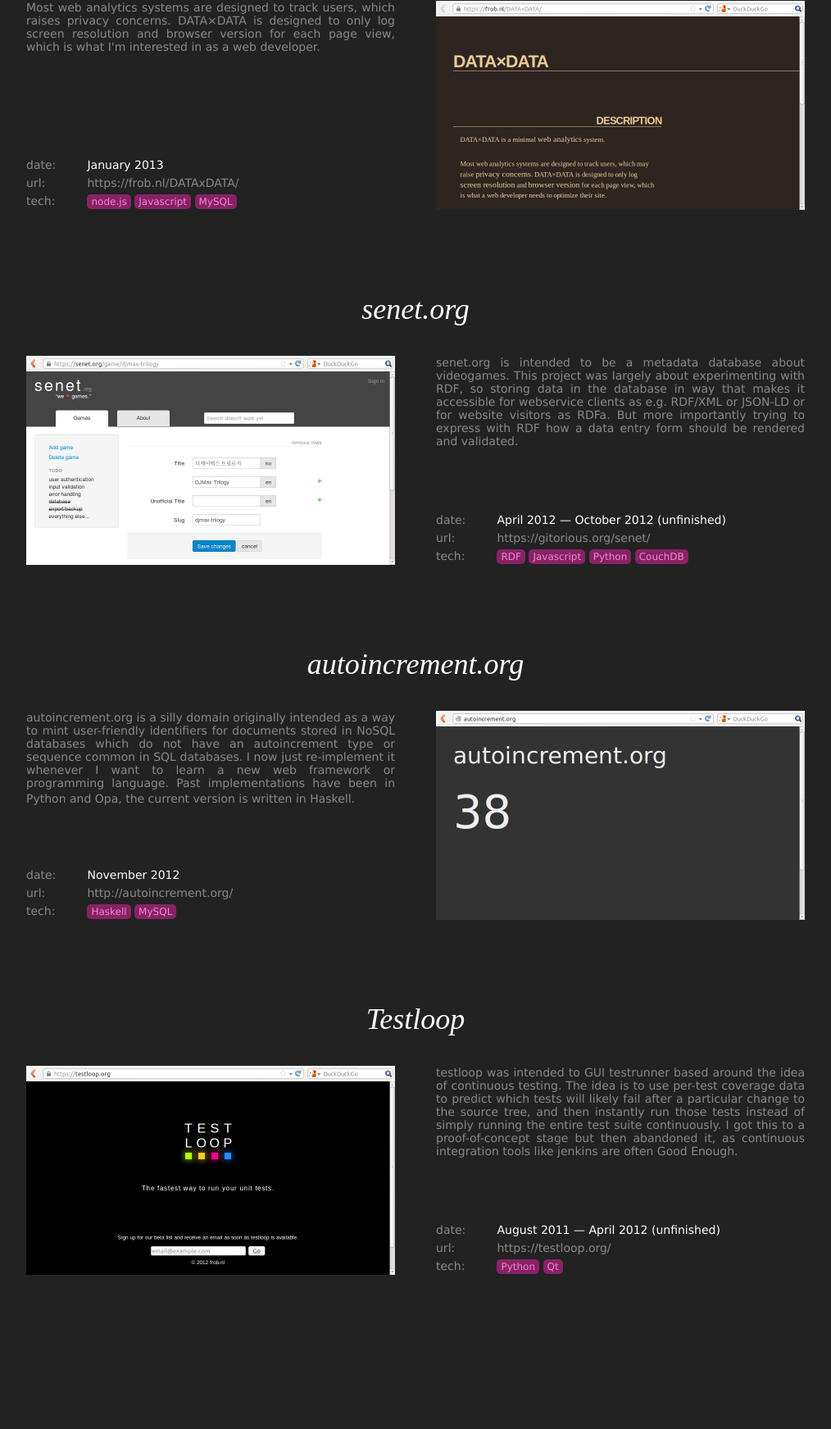
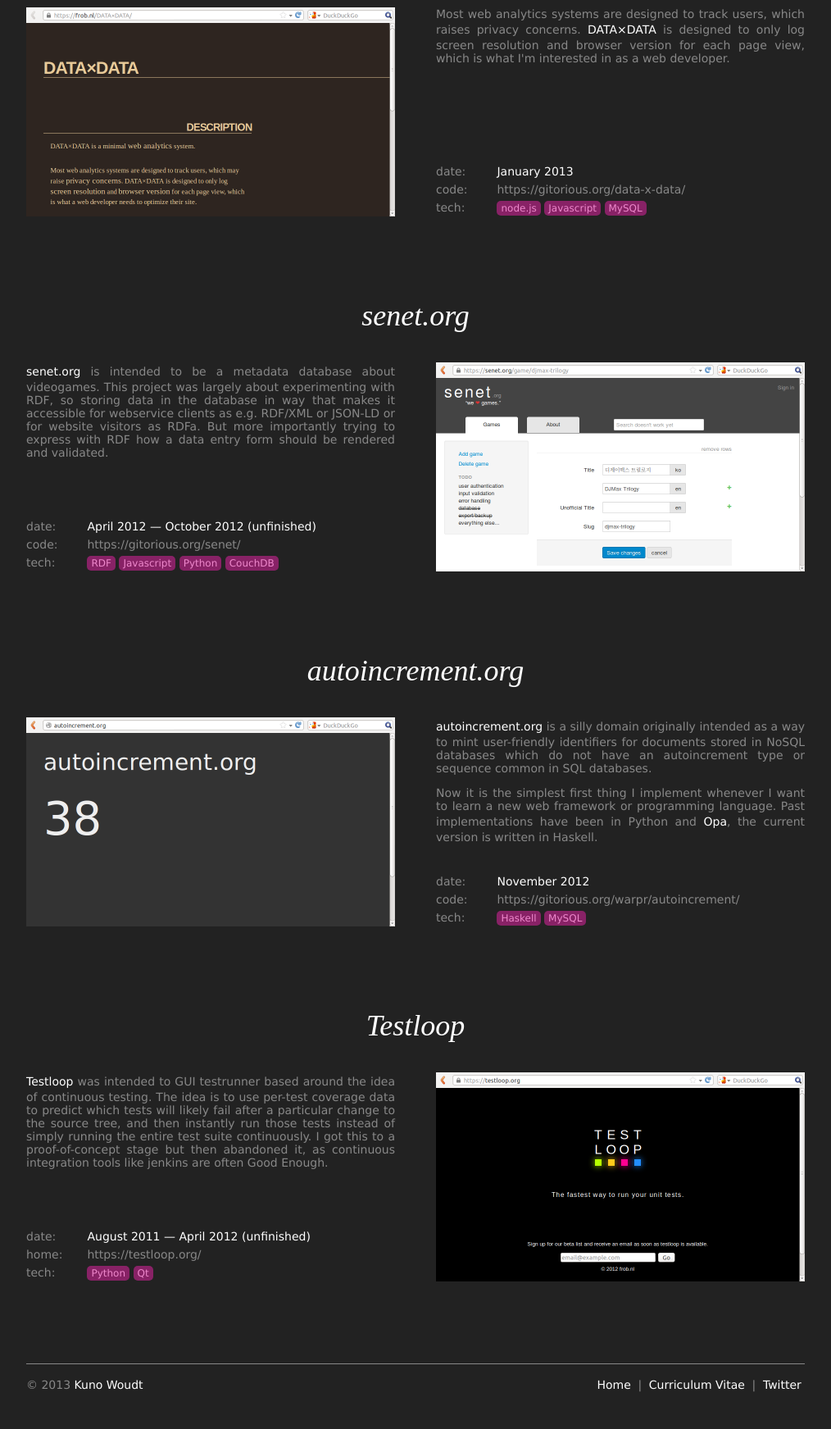
Before and after one commit to warpr/warpr.github.io, a PHP site: page /portfolio/index.html in a window 1280 px wide. Shown: the part 2320-4063 px from the top of the page at 82% size, without its empty margins (18-1032 px from the left). Before the commit the page ends 3875 px from the top, so only its background shows below. Run offline with PHP 8.4, Linux system fonts and the light colour scheme; style sheets or scripts are compiled from the project's sources.

Commit message:
Portfolio layout improvements.

```diff
--- a/portfolio/index.html
+++ b/portfolio/index.html
@@ -1,7 +1,7 @@
 <!DOCTYPE html>
 <html>
   <head>
-    <title>Kuno Woudt, portfolio</title>
+    <title>Kuno Woudt, Portfolio</title>
     <meta charset="utf-8" />
     <link type="text/css" rel="stylesheet" href="bjqs/bjqs.css" />
     <link type="text/css" rel="stylesheet" href="portfolio.css" />
@@ -66,8 +66,8 @@
 
     <div class="content">
 
+      <header>
         <h1>Portfolio</h1>
-
         <p>
           I am a web developer based in Rotterdam.
         </p>
@@ -76,8 +76,9 @@
           and <a href="#side">side projects</a> I have worked on in the past few years.
         </p>
         <p class="sign">
-        &#x301C; <a href="https://frob.nl/cv/">Kuno Woudt</a>
+          &#x301C; <a href="https://frob.nl/cv/">Kuno Woudt</a>.
         </p>
+      </header>
 
       <a id="work"></a>
       <section class="musicbrainz">
@@ -95,23 +96,30 @@
 
         <div class="details">
           <div class="description">
-            MusicBrainz is a community-maintained open source
-            encyclopedia of music information.  As a contractor on
-            MusicBrainz I've mostly worked on the musicbrainz.org server
-            software, which is written in perl using the Catalyst
-            framework.  Some of the data entry screens use javascript
-            with jQuery and Knockout.  The main site uses PostgreSQL as
-            the back-end database and a lucene based search server
-            written in java.
+            <p>
+              <a href="https://musicbrainz.org">MusicBrainz</a> is a
+              community-maintained open source database of music
+              information.
+            </p>
+            <p>
+              As a contractor on MusicBrainz I've mostly
+              worked on the musicbrainz.org server software, which is
+              written in perl using the Catalyst framework.  Some of
+              the data entry screens use javascript with jQuery and
+              Knockout.  The main site uses PostgreSQL as the back-end
+              database and a lucene based search server written in
+              java.
+            </p>
           </div>
 
           <div class="attributes">
             <span class="label">date</span> <span class="date">February 2010 &mdash; July 2013</span><br />
-            <span class="label">url</span> <a href="https://musicbrainz.org/">https://musicbrainz.org/</a><br />
+            <span class="label">code</span> <a href="https://github.com/metabrainz/musicbrainz-server/">https://github.com/metabrainz/musicbrainz-server/</a><br />
             <span class="label">tech</span>
-            <span class="tag">perl</span>
-            <span class="tag">javascript</span>
-            <span class="tag">postgresql</span>
+            <span class="tag">Perl</span>
+            <span class="tag">Javascript</span>
+            <span class="tag">PostgreSQL</span>
+            <span class="tag">Catalyst</span>
           </div>
         </div>
       </section>
@@ -145,7 +153,7 @@
 
           <div class="attributes">
             <span class="label">date</span> <span class="date">May 2006 &mdash; January 2010</span><br />
-            <span class="label">url</span> <a href="http://quaestio.com/">http://quaestio.com/</a><br />
+            <span class="label">home</span> <a href="http://quaestio.com/">http://quaestio.com/</a><br />
             <span class="label">tech</span>
             <span class="tag">PHP</span>
             <span class="tag">Javascript</span>
@@ -171,18 +179,21 @@
 
         <div class="details">
           <div class="description">
-            The License Database is intended to be a metadata database
-            about open source / free software / free culture copyright
-            licenses.  The database is implemented as a set of git
-            versioned turtle files, from which HTML/RDFa, RDF/XML and
-            JSON-LD files are generated.  A hodge podge of scripts glue
-            everything together.  I would like to reimplement all of
-            this in a more coherent manner.
+            <p>
+              <a href="https://licensedb.org">The License Database</a>
+              is intended to be a metadata database about open source
+              / free software / free culture copyright licenses.  The
+              database is implemented as a set of git versioned turtle
+              files, from which HTML/RDFa, RDF/XML and JSON-LD files
+              are generated.  A hodge podge of scripts glue everything
+              together.  I would like to reimplement all of this in a
+              more coherent manner.
+            </p>
           </div>
 
           <div class="attributes">
             <span class="label">date</span> <span class="date">February 2012 &mdash;</span><br />
-            <span class="label">url</span> <a href="https://licensedb.org/">https://licensedb.org/</a><br />
+            <span class="label">code</span> <a href="https://gitorious.org/licensedb/licensedb/">https://gitorious.org/licensedb/licensedb/</a><br />
             <span class="label">tech</span>
             <span class="tag">RDF</span>
             <span class="tag">node.js</span>
@@ -222,7 +233,7 @@
 
           <div class="attributes">
             <span class="label">date</span> <span class="date">January 2013, May 2013</span><br />
-            <span class="label">url</span> <a href="https://github.com/warpr/databank-couchdb/">https://github.com/warpr/databank-couchdb/</a><br />
+            <span class="label">code</span> <a href="https://github.com/warpr/databank-couchdb/">https://github.com/warpr/databank-couchdb/</a><br />
             <span class="label">tech</span>
             <span class="tag">node.js</span>
             <span class="tag">Javascript</span>
@@ -241,15 +252,19 @@
 
         <div class="details">
           <div class="description">
-            Most web analytics systems are designed to track users, which
-            raises privacy concerns. DATA×DATA is designed to only log
-            screen resolution and browser version for each page view,
-            which is what I'm interested in as a web developer.
+            <p>
+              Most web analytics systems are designed to track users,
+              which raises privacy
+              concerns. <a href="https://frob.nl/DATAxDATA/">DATA×DATA</a>
+              is designed to only log screen resolution and browser
+              version for each page view, which is what I'm interested
+              in as a web developer.
+            </p>
           </div>
 
           <div class="attributes">
             <span class="label">date</span> <span class="date">January 2013</span><br />
-            <span class="label">url</span> <a href="https://frob.nl/DATAxDATA/">https://frob.nl/DATAxDATA/</a><br />
+            <span class="label">code</span> <a href="https://gitorious.org/data-x-data/">https://gitorious.org/data-x-data/</a><br />
             <span class="label">tech</span>
             <span class="tag">node.js</span>
             <span class="tag">Javascript</span>
@@ -271,18 +286,21 @@
 
         <div class="details">
           <div class="description">
-            senet.org is intended to be a metadata database about
-            videogames.  This project was largely about experimenting
-            with RDF, so storing data in the database in way that makes
-            it accessible for webservice clients as e.g. RDF/XML or
-            JSON-LD or for website visitors as RDFa.  But more
-            importantly trying to express with RDF how a data entry form
-            should be rendered and validated.
+            <p>
+              <a href="https://senet.org">senet.org</a> is intended to
+              be a metadata database about videogames.  This project
+              was largely about experimenting with RDF, so storing
+              data in the database in way that makes it accessible for
+              webservice clients as e.g. RDF/XML or JSON-LD or for
+              website visitors as RDFa.  But more importantly trying
+              to express with RDF how a data entry form should be
+              rendered and validated.
+            </p>
           </div>
 
           <div class="attributes">
             <span class="label">date</span> <span class="date">April 2012 &mdash; October 2012 (unfinished)</span><br />
-            <span class="label">url</span> <a href="https://gitorious.org/senet/">https://gitorious.org/senet/</a><br />
+            <span class="label">code</span> <a href="https://gitorious.org/senet/">https://gitorious.org/senet/</a><br />
             <span class="label">tech</span>
             <span class="tag">RDF</span>
             <span class="tag">Javascript</span>
@@ -303,19 +321,25 @@
 
         <div class="details">
           <div class="description">
-            autoincrement.org is a silly domain originally intended as a
-            way to mint user-friendly identifiers for documents stored
-            in NoSQL databases which do not have an autoincrement type
-            or sequence common in SQL databases.  I now just
-            re-implement it whenever I want to learn a new web framework
-            or programming language.  Past implementations have been in
-            Python and <a href="http://opalang.org/">Opa</a>, the current version
-            is written in Haskell.
+            <p>
+              <a href="http://autoincrement.org">autoincrement.org</a>
+              is a silly domain originally intended as a way to mint
+              user-friendly identifiers for documents stored in NoSQL
+              databases which do not have an autoincrement type or
+              sequence common in SQL databases.
+            </p>
+            <p>
+              Now it is the simplest first thing I implement whenever
+              I want to learn a new web framework or programming
+              language.  Past implementations have been in Python and
+              <a href="http://opalang.org/">Opa</a>, the current
+              version is written in Haskell.
+            </p>
           </div>
 
           <div class="attributes">
             <span class="label">date</span> <span class="date">November 2012</span><br />
-            <span class="label">url</span> <a href="https://frob.nl/DATAxDATA/">http://autoincrement.org/</a><br />
+            <span class="label">code</span> <a href="https://gitorious.org/warpr/autoincrement/">https://gitorious.org/warpr/autoincrement/</a><br />
             <span class="label">tech</span>
             <span class="tag">Haskell</span>
             <span class="tag">MySQL</span>
@@ -334,25 +358,40 @@
 
         <div class="details">
           <div class="description">
-            testloop was intended to GUI testrunner based around the
-            idea of continuous testing.  The idea is to use per-test
-            coverage data to predict which tests will likely fail after
-            a particular change to the source tree, and then instantly
-            run those tests instead of simply running the entire test
-            suite continuously.  I got this to a proof-of-concept stage
-            but then abandoned it, as continuous integration tools like
-            jenkins are often Good Enough.
+            <p>
+              <a href="https://testloop.org/">Testloop</a> was
+              intended to GUI testrunner based around the idea of
+              continuous testing.  The idea is to use per-test
+              coverage data to predict which tests will likely fail
+              after a particular change to the source tree, and then
+              instantly run those tests instead of simply running the
+              entire test suite continuously.  I got this to a
+              proof-of-concept stage but then abandoned it, as
+              continuous integration tools like jenkins are often Good
+              Enough.
+            </p>
           </div>
 
           <div class="attributes">
             <span class="label">date</span> <span class="date">August 2011 &mdash; April 2012 (unfinished)</span><br />
-            <span class="label">url</span> <a href="https://testloop.org/">https://testloop.org/</a><br />
+            <span class="label">home</span> <a href="https://testloop.org/">https://testloop.org/</a><br />
             <span class="label">tech</span>
             <span class="tag">Python</span>
             <span class="tag">Qt</span>
           </div>
         </div>
       </section>
+
+      <footer>
+        <p class="copyright">
+          &copy; 2013 <a href="mailto:kuno@frob.nl">Kuno Woudt</a>
+        </p>
+        <p class="links">
+          <a href="https://frob.nl/">Home</a> |
+          <a href="https://frob.nl/cv/">Curriculum Vitae</a> |
+          <a href="https://twitter.com/byld/">Twitter</a>
+        </p>
+      </footer>
 
     </div>
 
--- a/portfolio/portfolio.less
+++ b/portfolio/portfolio.less
@@ -17,11 +17,16 @@
 
 @sans-serif: Verdana, Helvetica, sans-serif;
 @serif: 'Times New Roman', Times, serif;
+@basesize: 14px;
+@introsize: 18px;
+@h1size: 44px;
+@h2size: 36px;
+@tagsize: 12px;
 
 html, body, a, div, ul, li, h1, h2 {
-    margin: 0; padding: 0; border: 0; outline: 0; font-size: 14px;
-    vertical-align: baseline; background: transparent; color: @textcolor;
-    text-decoration: none; font-weight: normal;
+    background: transparent; border: 0; color: @textcolor;
+    font-size: @basesize; font-weight: normal; margin: 0; outline: 0;
+    padding: 0; text-decoration: none;vertical-align: baseline;
 }
 
 * {
@@ -31,24 +36,35 @@ html, body, a, div, ul, li, h1, h2 {
 }
 
 ul { list-style: none; }
+a { color: @headingcolor; font-family: inherit; font-size: inherit; }
 
 body { font-family: @sans-serif; }
 body { background: @background; }
 
-div.content > p {
+div.content > footer,
+div.content > footer a { font-family: @sans-serif; }
+div.content > footer {
+    border-top: 1px solid @textcolor;
+    margin: 0 50px;
+    min-height: 80px;
+}
+div.content > footer p.copyright { float: left; }
+div.content > footer p.links { float: right; }
+div.content > footer p.links a { padding: 0 0.3em; }
+
+header {
     color: @headingcolor;
     font-family: @serif;
-    font-size: 16px;
+    font-size: @introsize;
     margin: 1em auto;
     text-align: center;
     width: 24em;
 }
 
-div.content > p a { color: @headingcolor; font-family: inherit; font-size: inherit; }
 p.sign { padding-left: 11em; }
+div.spacer { font-size: @h2size; margin: 0 auto; text-align: center; }
 
 section { clear: both; margin: 100px 0; }
-div.spacer { margin: 0 auto; text-align: center; font-size: 36px; }
 
 section:nth-child(odd) div.images { float: left; }
 section:nth-child(even) div.images { float: right; }
@@ -60,14 +76,14 @@ div.sidebar, div.images { cursor: pointer; }
 
 div.images {
     margin: 0px @margin;
+    height: @thumbheight;
     width: @thumbwidth;
-    height: @thumbheight;
 }
 
 div.details {
     margin: 0px @margin @margin @margin;
+    min-height: @thumbheight;
     width: @thumbwidth;
-    min-height: @thumbheight;
     position: relative;
 }
 
@@ -76,6 +92,7 @@ div.attributes {
     bottom: 0;
     left: 0;
 }
+div.attributes a { color: @textcolor; }
 
 div.content {
     width: @margin + @margin + @margin + @fullwidth;
@@ -85,51 +102,51 @@ div.content {
 }
 
 div.sidebar {
+    background: @sidebar-bg;
+    box-shadow: 5px 5px 50px rgba(0,0,0,0.5);
+    width: (@fullwidth + @imgmargin + @imgmargin);
+    margin: 0;
     position: absolute;
     left: (0 - (@fullwidth + @imgmargin + @imgmargin));
     top: 0;
-    margin: 0;
-    width: (@fullwidth + @imgmargin + @imgmargin);
-    background: @sidebar-bg;
     overflow: hidden;
     z-index: 20;
-    box-shadow: 5px 5px 50px rgba(0,0,0,0.5);
 }
 div.sidebar li img {
+    border: 1px solid @sidebar-img-border;
     margin: (@imgmargin - 1);
-    border: 1px solid @sidebar-img-border;
 }
 
 h1 {
     color: @headingcolor;
+    font-family: @serif;
+    font-size: @h1size;
     font-weight: 100;
-    font-size: 44px;
+    letter-spacing: 0.2em;
     margin: 50px;
-    font-family: @serif;
-    letter-spacing: 0.2em;
     text-align: center;
 }
 
 h2 {
-    text-align: center;
+    color: @headingcolor;
     font-family: @serif;
-    color: @headingcolor;
-    font-size: 36px;
+    font-size: @h2size;
     font-style: italic;
     margin-bottom: 1em;
+    text-align: center;
 }
 
 div.description { margin: 1em 0; text-align: justify; }
 
 span.label, span.date, span.tech, a { line-height: 22px; }
 
-span.label { display: inline-block;  width: 5em; }
+span.label { display: inline-block; width: 5em; }
 span.label:after { content: ":" }
 span.date, span.tech { color: @valuecolor; }
 span.tag {
+    background: #826;
     border-radius: 5px;
-    background: #826;
     color: #e8c;
-    font-size: 12px;
+    font-size: @tagsize;
     padding: 2px 5px;
 }
```
Lines whose indentation alone changed are shown as unchanged.
